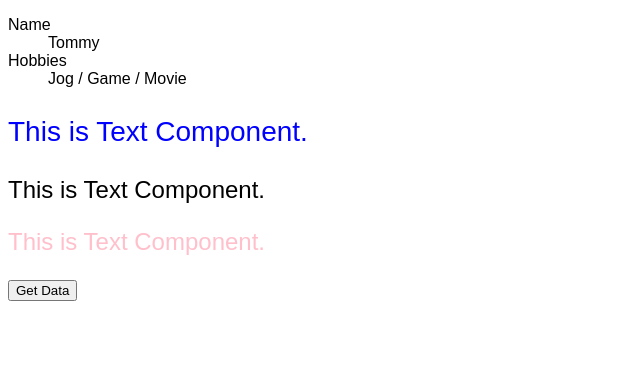
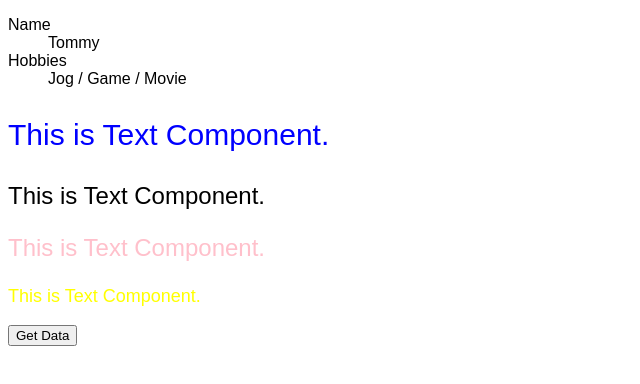
Before and after one commit to koyamal/learn-react-02-07, a React (Create React App) app: page / in a window 1280 px wide. Shown: the top 384 px of the page, without its empty margins (0-640 px from the left). Built offline with nearby package versions, Linux system fonts and the light colour scheme.

Commit message:
Add text component

```diff
--- a/src/App.tsx
+++ b/src/App.tsx
@@ -25,9 +25,10 @@ export default function App() {
   return (
     <div className="App">
       <UserProfile user={user} />
-      <Text color="blue" fontSize="28px" content="This is Text Component." />
+      <Text color="blue" fontSize="30px" content="This is Text Component." />
       <Text content="This is Text Component." />
       <Text color="pink" content="This is Text Component." />
+      <Text color="yellow" fontSize="18px" content="This is Text Component." />
       <button onClick={onClickFetchData}>Get Data</button>
       {todos.map((todo) => {
         return (
```
